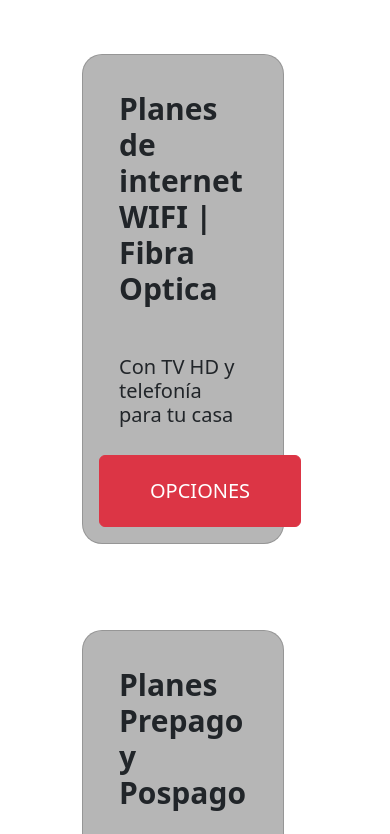
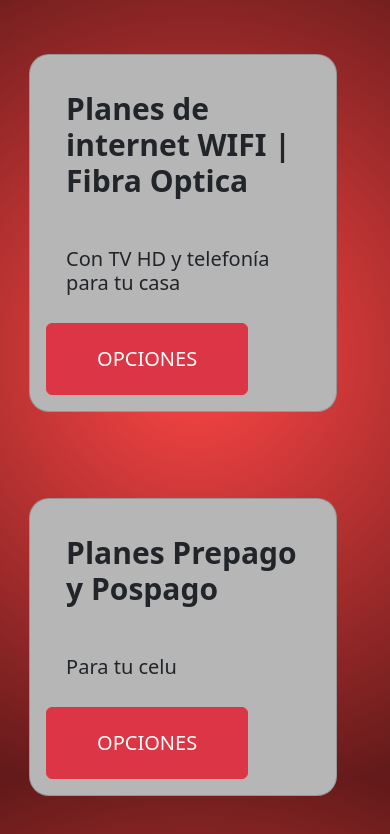
Before and after one commit to RyanXAXF/Web_Ryan_Dylan, a plain HTML site: page pages/servicios.html in a window 390 px wide. Shown: the part 66-900 px from the top of the page. Drawn offline with Linux system fonts and the light colour scheme.

Commit message:
seccion servicios terminada responsive

```diff
--- a/css/style.css
+++ b/css/style.css
@@ -8,6 +8,10 @@
 }
 body{
     height: 100vh;
+
+
+    background: rgb(255,70,70);
+    background: radial-gradient(circle, rgba(255,70,70,1) 0%, rgba(97,25,25,1) 100%);
 }
 .logo{
     width: 50px;
@@ -73,6 +77,7 @@ div.col-12.col-md-3{
     background-color: rgb(182, 182, 182);
     border-radius: 20px;
     margin: 70px 70px;
+    min-width: 90%;
 }
 
 .titulo_tarjeta{
```
